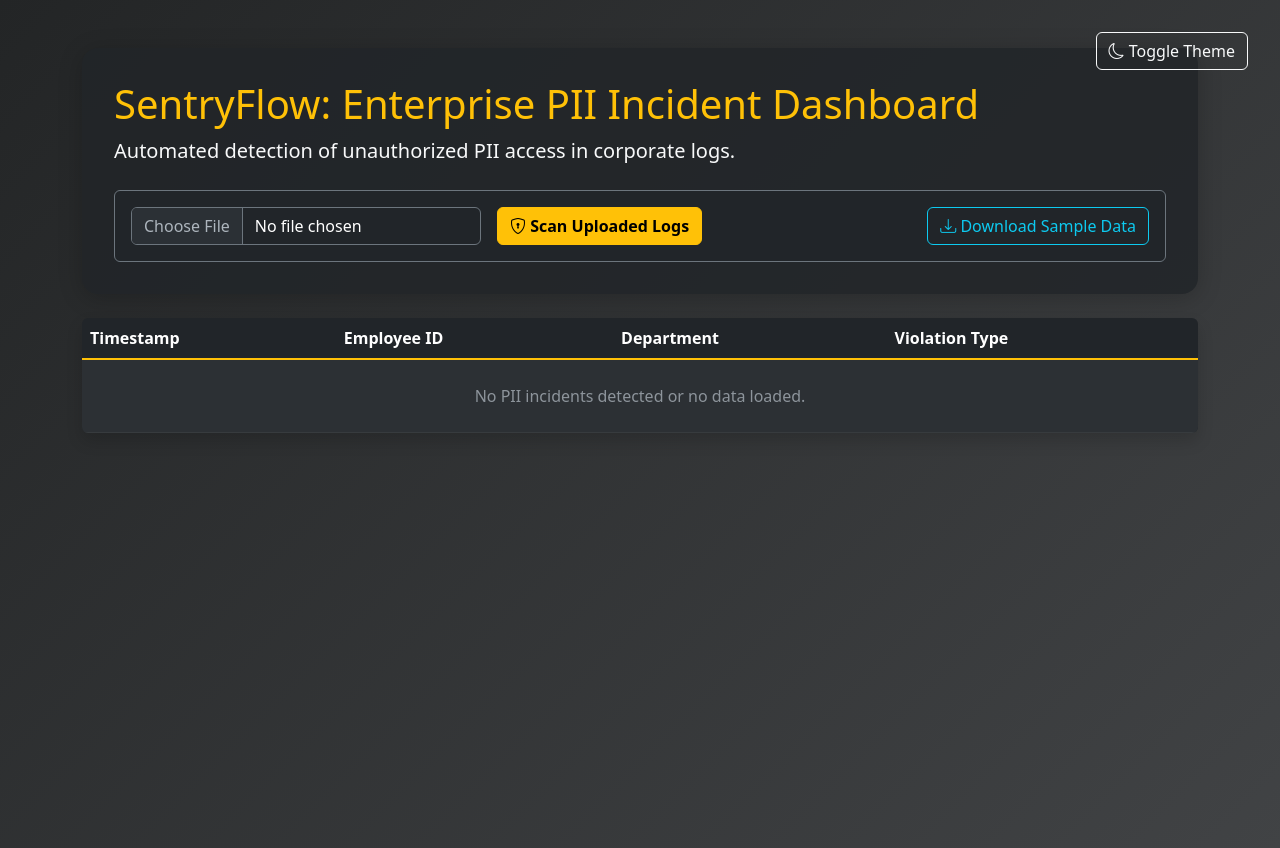
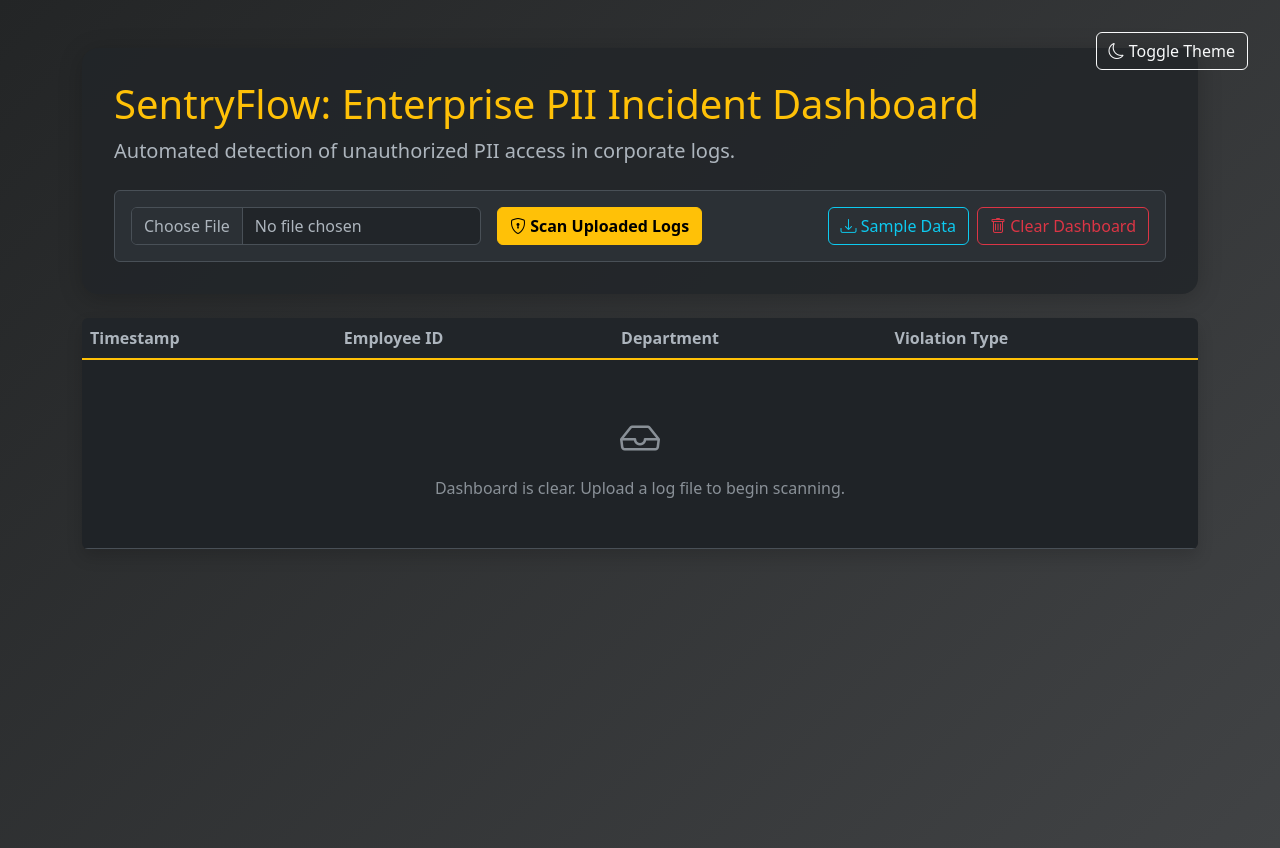
Before and after one commit to josiahb10/SentryFlow, a Flask app: template templates/index.html in a window 1280 px wide. Run offline with Flask 3, Linux system fonts and the light colour scheme; the template is opened without the code that fills it, so the values that code supplies are empty; some libraries are stand-ins or nearby versions.

Commit message:
Fixed theme toggle and added clear button

```diff
--- a/app.py
+++ b/app.py
@@ -5,7 +5,6 @@
 
 app = Flask(__name__)
 
-# Bring your scanner's regex engine directly into the web app
 SSN_PATTERN = re.compile(r'\b\d{3}-\d{2}-\d{4}\b')
 CC_PATTERN = re.compile(r'\b(?:\d[ -]*?){16}\b')
 
@@ -13,14 +12,12 @@
 def index():
     incidents = []
 
-    # If a recruiter uploads a file, scan it in real-time
     if request.method == 'POST':
         if 'file' not in request.files:
             return "No file uploaded", 400
 
         file = request.files['file']
         if file.filename != '':
-            # Read the uploaded file directly from memory (safe for cloud hosting)
             stream = io.StringIO(file.stream.read().decode("UTF8"), newline=None)
             reader = csv.DictReader(stream)
 
@@ -37,20 +34,9 @@
 
             return render_template('index.html', incidents=incidents)
 
-    # If it's just a normal page visit (GET request), show the default incident report
-    try:
-        with open('incident_report.csv', mode='r', encoding='utf-8') as file:
-            reader = csv.reader(file)
-            next(reader, None)  # Skip header
-            for row in reader:
-                if len(row) >= 4:
-                    incidents.append([row[0], row[1], row[2], row[-1]])
-    except FileNotFoundError:
-        pass
+    # For a normal visit (GET request) or when clicking "Clear", return an empty list!
+    return render_template('index.html', incidents=[])
 
-    return render_template('index.html', incidents=incidents)
-
-# Route to let users download the dummy logs to test the app
 @app.route('/download_sample')
 def download_sample():
     try:
--- a/templates/index.html
+++ b/templates/index.html
@@ -8,13 +8,29 @@
     <style>
         body {
             min-height: 100vh;
+            transition: background-color 0.3s ease, color 0.3s ease;
+        }
+        /* Custom Dark Mode Styling */
+        [data-bs-theme="dark"] body {
             background: linear-gradient(135deg, #232526 0%, #414345 100%);
         }
+        [data-bs-theme="dark"] .dashboard-header {
+            background: rgba(33,37,41,0.85);
+            box-shadow: 0 4px 24px rgba(0,0,0,0.2);
+        }
+        /* Custom Light Mode Styling */
+        [data-bs-theme="light"] body {
+            background: #f8f9fa;
+        }
+        [data-bs-theme="light"] .dashboard-header {
+            background: #ffffff;
+            border: 1px solid #dee2e6;
+            box-shadow: 0 4px 24px rgba(0,0,0,0.05);
+        }
+
         .dashboard-header {
-            background: rgba(33,37,41,0.85);
             border-radius: 1rem;
             padding: 2rem 2rem 1rem 2rem;
-            box-shadow: 0 4px 24px rgba(0,0,0,0.2);
         }
         .theme-toggle {
             position: absolute;
@@ -24,7 +40,7 @@
         .table thead th {
             border-bottom: 2px solid #ffc107;
         }
-        .table-striped>tbody>tr:nth-of-type(odd)>* {
+        [data-bs-theme="dark"] .table-striped>tbody>tr:nth-of-type(odd)>* {
             --bs-table-accent-bg: rgba(255,255,255,0.02);
         }
     </style>
@@ -36,20 +52,27 @@
     <div class="container mt-5">
         <div class="dashboard-header mb-4">
             <h1 class="text-warning mb-2">SentryFlow: Enterprise PII Incident Dashboard</h1>
-            <p class="lead text-light mb-4">Automated detection of unauthorized PII access in corporate logs.</p>
+            <p class="lead mb-4" style="color: var(--bs-body-color);">Automated detection of unauthorized PII access in corporate logs.</p>
 
-            <div class="p-3 bg-dark rounded border border-secondary mb-3">
+            <div class="p-3 rounded border mb-3" style="background-color: var(--bs-tertiary-bg); border-color: var(--bs-border-color) !important;">
                 <form action="/" method="POST" enctype="multipart/form-data" class="d-flex flex-wrap align-items-center gap-3">
-                    <input class="form-control text-bg-dark border-secondary" type="file" name="file" accept=".csv" required style="max-width: 350px;">
+                    <input class="form-control" type="file" name="file" accept=".csv" required style="max-width: 350px;">
                     <button class="btn btn-warning fw-bold" type="submit"><i class="bi bi-shield-lock"></i> Scan Uploaded Logs</button>
-                    <a href="/download_sample" class="btn btn-outline-info ms-md-auto">
-                        <i class="bi bi-download"></i> Download Sample Data
-                    </a>
+
+                    <div class="ms-md-auto d-flex gap-2">
+                        <a href="/download_sample" class="btn btn-outline-info">
+                            <i class="bi bi-download"></i> Sample Data
+                        </a>
+                        <a href="/" class="btn btn-outline-danger">
+                            <i class="bi bi-trash"></i> Clear Dashboard
+                        </a>
+                    </div>
                 </form>
             </div>
-            </div>
+
+        </div>
         <div class="table-responsive shadow rounded">
-            <table class="table table-dark table-striped table-hover align-middle mb-0">
+            <table class="table table-striped table-hover align-middle mb-0">
                 <thead>
                     <tr>
                         <th>Timestamp</th>
@@ -69,7 +92,10 @@
                     {% endfor %}
                     {% if not incidents %}
                     <tr>
-                        <td colspan="4" class="text-center text-muted py-4">No PII incidents detected or no data loaded.</td>
+                        <td colspan="4" class="text-center text-muted py-5">
+                            <i class="bi bi-inbox fs-1 d-block mb-2"></i>
+                            Dashboard is clear. Upload a log file to begin scanning.
+                        </td>
                     </tr>
                     {% endif %}
                 </tbody>
@@ -78,7 +104,6 @@
     </div>
     <script src="https://cdn.jsdelivr.net/npm/bootstrap-icons@1.10.5/font/bootstrap-icons.js"></script>
     <script>
-        // Theme toggle logic
         const themeToggle = document.getElementById('themeToggle');
         const themeIcon = document.getElementById('themeIcon');
         const html = document.documentElement;
```
